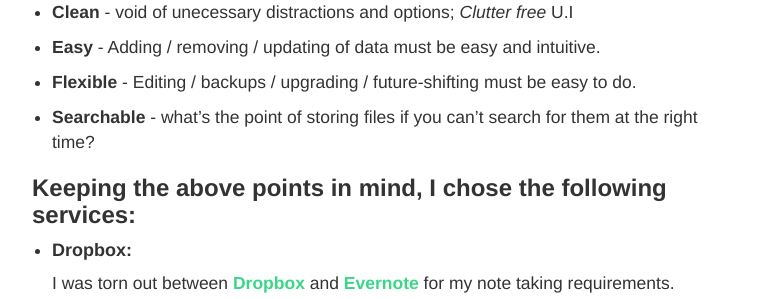
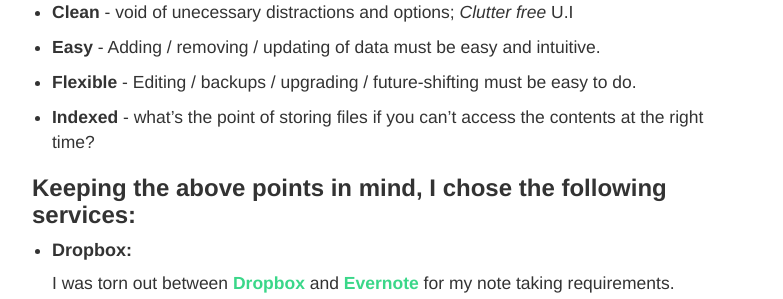
Before and after one commit to ACidDrinkeR/lol.github.io, a Jekyll site: the page built from _posts/2015-04-06-how-i-store-manage-data-files.md, in a window 1280 px wide. Shown: the part 501-800 px from the top of the page, without its empty margins (278-1061 px from the left). Built offline with Jekyll 4.4.1, drawn with Linux system fonts in a browser that asks for light colours.

Commit message:
typing mistake

```diff
--- a/_posts/2015-04-06-how-i-store-manage-data-files.md
+++ b/_posts/2015-04-06-how-i-store-manage-data-files.md
@@ -14,7 +14,7 @@
 * **Clean** - void of unecessary distractions and options; *Clutter free* U.I
 * **Easy** - Adding / removing / updating of data must be easy and intuitive.
 * **Flexible** - Editing / backups / upgrading / future-shifting must be easy to do.
-* **Searchable** - what's the point of storing files if you can't search for them at the right time?
+* **Indexed** - what's the point of storing files if you can't access the contents at the right time?
 
 ###Keeping the above points in mind, I chose the following services:
 
```
